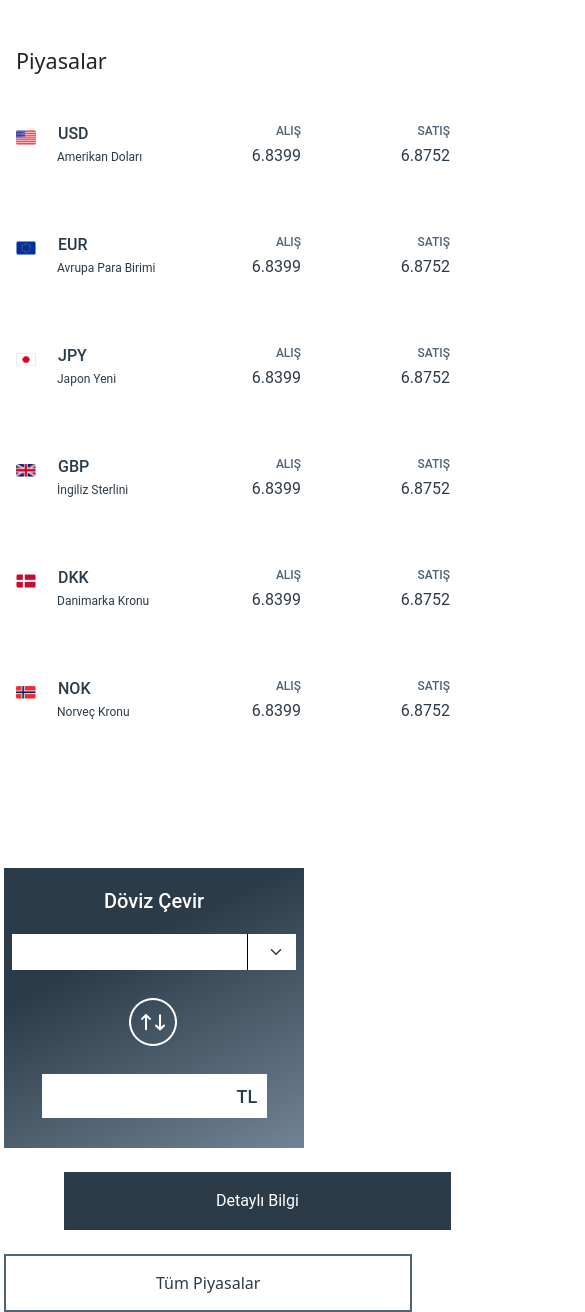
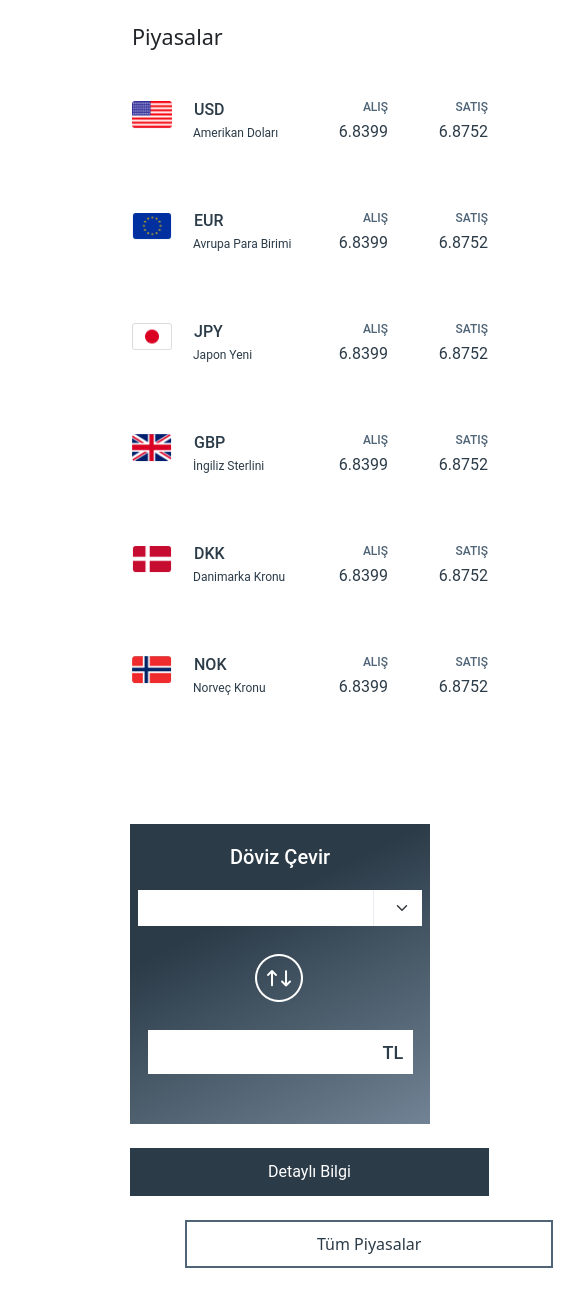
Before and after one commit to batuhankoylu/batuhankoylu.github.io, a plain HTML site: page CurrencyConverter/index.html in a window 390 px wide. Shown: the top 1312 px of the page, 585 px wide, since content can reach past the window. After the commit the page ends 1268 px from the top, so only its background shows below. Drawn offline with nearby package versions, Linux system fonts and the light colour scheme; no server answers.

Commit message:
responsive revize

```diff
--- a/CurrencyConverter/index.html
+++ b/CurrencyConverter/index.html
@@ -8,6 +8,7 @@
     <title>Döviz Çevirici</title>
     <script src="https://code.jquery.com/jquery-3.6.0.min.js"
         integrity="sha256-/xUj+3OJU5yExlq6GSYGSHk7tPXikynS7ogEvDej/m4=" crossorigin="anonymous"></script>
+    <script src="css_browser_selector.js" type="text/javascript"></script>
     <link rel="stylesheet" href="style.css">
     <link rel="stylesheet" href="https://cdn.jsdelivr.net/npm/bootstrap@5.2.0-beta1/dist/css/bootstrap.min.css">
 </head>
@@ -15,10 +16,10 @@
 <body>
 
     <div class="main">
-        <div class="d-flex flex-wrap mx-1">
+        <div class="d-flex flex-wrap main-content">
             <div class="piyasalar container order-1">
                 <div class="row">
-                    <h4 class="mt-5">
+                    <h4 class="mt-4">
                         Piyasalar
                     </h4>
                 </div>
@@ -26,15 +27,15 @@
                     <div class="col-sm country d-flex">
                         <img src="img/group-7.png" srcset="img/group-7@2x.png 2x,
              img/group-7@3x.png 3x" class="Group-7 me-2">
-                        <div>
+                        <div class="x">
                             <span class="markets_tag">USD</span>
                             <span class="markets_name">Amerikan Doları</span>
                         </div>
-                        <div id="USDTRYalıs">
+                        <div class="x" id="USDTRYalıs">
                             <span class="ALI">ALIŞ</span>
                             <span class="price">6.8399</span>
                         </div>
-                        <div id="USDTRYsatıs">
+                        <div class="x" id="USDTRYsatıs">
                             <span class="SATI">SATIŞ</span>
                             <span class="price">6.8752</span>
                         </div>
@@ -42,15 +43,15 @@
                     <div class="col-sm country d-flex">
                         <img src="img/group-1.png" srcset="img/group-1@2x.png 2x,
              img/group-1@3x.png 3x" class="Group-7 me-2">
-                        <div>
+                        <div class="x">
                             <span class="markets_tag">EUR</span>
                             <span class="markets_name">Avrupa Para Birimi</span>
                         </div>
-                        <div id="EURTRYalıs">
+                        <div class="x" id="EURTRYalıs">
                             <span class="ALI">ALIŞ</span>
                             <span class="price">6.8399</span>
                         </div>
-                        <div id="EURTRYsatıs">
+                        <div class="x" id="EURTRYsatıs">
                             <span class="SATI">SATIŞ</span>
                             <span class="price">6.8752</span>
                         </div>
@@ -60,15 +61,15 @@
                     <div class="col-sm country d-flex">
                         <img src="img/group-5.png" srcset="img/group-5@2x.png 2x,
                  img/group-5@3x.png 3x" class="Group-7 me-2">
-                        <div>
+                        <div class="x">
                             <span class="markets_tag">JPY</span>
                             <span class="markets_name">Japon Yeni</span>
                         </div>
-                        <div id="JPYTRYalıs">
+                        <div class="x" id="JPYTRYalıs">
                             <span class="ALI">ALIŞ</span>
                             <span class="price">6.8399</span>
                         </div>
-                        <div id="JPYTRYsatıs">
+                        <div class="x" id="JPYTRYsatıs">
                             <span class="SATI">SATIŞ</span>
                             <span class="price">6.8752</span>
                         </div>
@@ -76,15 +77,15 @@
                     <div class="col-sm country d-flex">
                         <img src="img/group-2.png" srcset="img/group-2@2x.png 2x,
                  img/group-2@3x.png 3x" class="Group-7 me-2">
-                        <div>
+                        <div class="x">
                             <span class="markets_tag">GBP</span>
                             <span class="markets_name">İngiliz Sterlini</span>
                         </div>
-                        <div id="GBPTRYalıs">
+                        <div class="x" id="GBPTRYalıs">
                             <span class="ALI">ALIŞ</span>
                             <span class="price">6.8399</span>
                         </div>
-                        <div id="GBPTRYsatıs">
+                        <div class="x" id="GBPTRYsatıs">
                             <span class="SATI">SATIŞ</span>
                             <span class="price">6.8752</span>
                         </div>
@@ -94,15 +95,15 @@
                     <div class="col-sm country d-flex">
                         <img src="img/group-3.png" srcset="img/group-3@2x.png 2x,
                  img/group-3@3x.png 3x" class="Group-7 me-2">
-                        <div>
+                        <div class="x">
                             <span class="markets_tag">DKK</span>
                             <span class="markets_name">Danimarka Kronu</span>
                         </div>
-                        <div id="DKKTRYalıs">
+                        <div class="x" id="DKKTRYalıs">
                             <span class="ALI">ALIŞ</span>
                             <span class="price">6.8399</span>
                         </div>
-                        <div id="DKKTRYsatıs">
+                        <div class="x" id="DKKTRYsatıs">
                             <span class="SATI">SATIŞ</span>
                             <span class="price">6.8752</span>
                         </div>
@@ -110,15 +111,15 @@
                     <div class="col-sm country d-flex">
                         <img src="img/group-4.png" srcset="img/group-4@2x.png 2x,
                  img/group-4@3x.png 3x" class="Group-7 me-2">
-                        <div>
+                        <div class="x">
                             <span class="markets_tag">NOK</span>
                             <span class="markets_name">Norveç Kronu</span>
                         </div>
-                        <div id="NOKTRYalıs">
+                        <div class="x" id="NOKTRYalıs">
                             <span class="ALI">ALIŞ</span>
                             <span class="price">6.8399</span>
                         </div>
-                        <div id="NOKTRYsatıs">
+                        <div class="x" id="NOKTRYsatıs">
                             <span class="SATI">SATIŞ</span>
                             <span class="price">6.8752</span>
                         </div>
@@ -137,8 +138,8 @@
                 <span class="Dviz-evir my-3">
                     Döviz Çevir
                 </span>
-                <div class="d-flex px-5 justify-content-center">
-                    <input class="input" type="number" id="price" maxlength="12">
+                <div class="d-flex px-3 justify-content-center">
+                    <input class="input" type="text" id="price" maxlength="12">
                     <select id="selectSymbol" class="form-select " aria-label="Default select example">
                         <option selected value="USD">USD</option>
                         <option value="JPY">JPY</option>
--- a/CurrencyConverter/style.css
+++ b/CurrencyConverter/style.css
@@ -1,19 +1,29 @@
 .converter{
   width: 300px;
-  height: 280px;
-  margin-top: 120px;
+  height: 300px;
+  margin: 100px 0 0 10px;
   background-image: linear-gradient(154deg, #2b3b48 32%, #8093a5 115%);
+}
+html.gecko.main-content{
+  margin-left: 50px;
+}
+.x{
+  width: 100px;
+}
+.main-content{
+  margin-left: 120px;
 }
 span{
   display: block;
 }
 img.Group-7 {
-  width: 20px;
+  margin-top: 3px;
+  width: 40px;
   object-fit: contain;
 }
 .container{
   margin: 0!important;
-  width: 1080px!important;
+  width: 900px!important;
 }
 .markets_name {
   width: 86px;
@@ -86,7 +96,7 @@ img.Group-7 {
   color: #4f6477;
 }
 .buttons{
-  width: 1400px;
+
 }
 
 .btn{
@@ -94,8 +104,8 @@ img.Group-7 {
   white-space: nowrap;
 }
 button.second-button{
-  margin-right: 380px;
-  padding: 15px 150px 15px 150px;
+  margin:0 380px 0 65px;
+  padding: 10px 130px 10px 130px;
   background-color: #fff;
   color: #2b3b48;
   border: 2px solid #4f6477;
@@ -110,8 +120,8 @@ button.second-button:not([disabled]):not(.disabled):hover{
     border: 2px solid #4f6477;
 }
 button.first-button{
-  margin-left: 60px;
-  padding: 15px 150px 15px 150px;
+  margin-left: 10px;
+  padding: 10px 136px 10px 136px;
   background-color: #2b3b48;
   color: #fff;
   border: 2px solid #2b3b48;
@@ -140,7 +150,7 @@ button.first-button:not([disabled]):not(.disabled):hover{
 }
 .input{
   border: none;
-  border-right: 1px solid black;
+  border-right: 0.5px solid #eaeef2;
 }
 .form-select{
   border: none!important;
@@ -153,7 +163,7 @@ img.ButtonsChange {
   object-fit: contain;
 }
 .sonuc{
-  width: 225px;
+  width: 265px;
   margin: auto;
   padding: 10px;
   background-color: #fff;
@@ -207,7 +217,7 @@ img.ButtonsChange {
     min-width: 100px!important;
   }
   button.btn{
-    margin-left: 350px;
+    margin-left: 30px;
     width: 470px;
     margin-top: 50px!important;
   }
```
